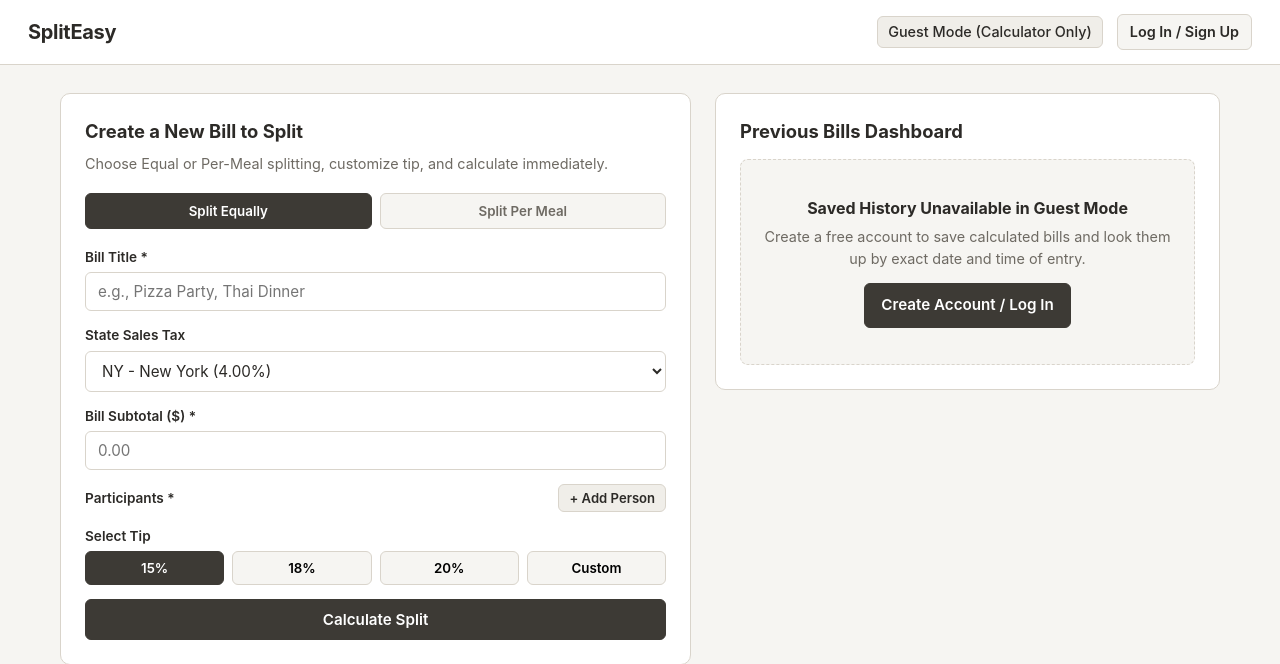
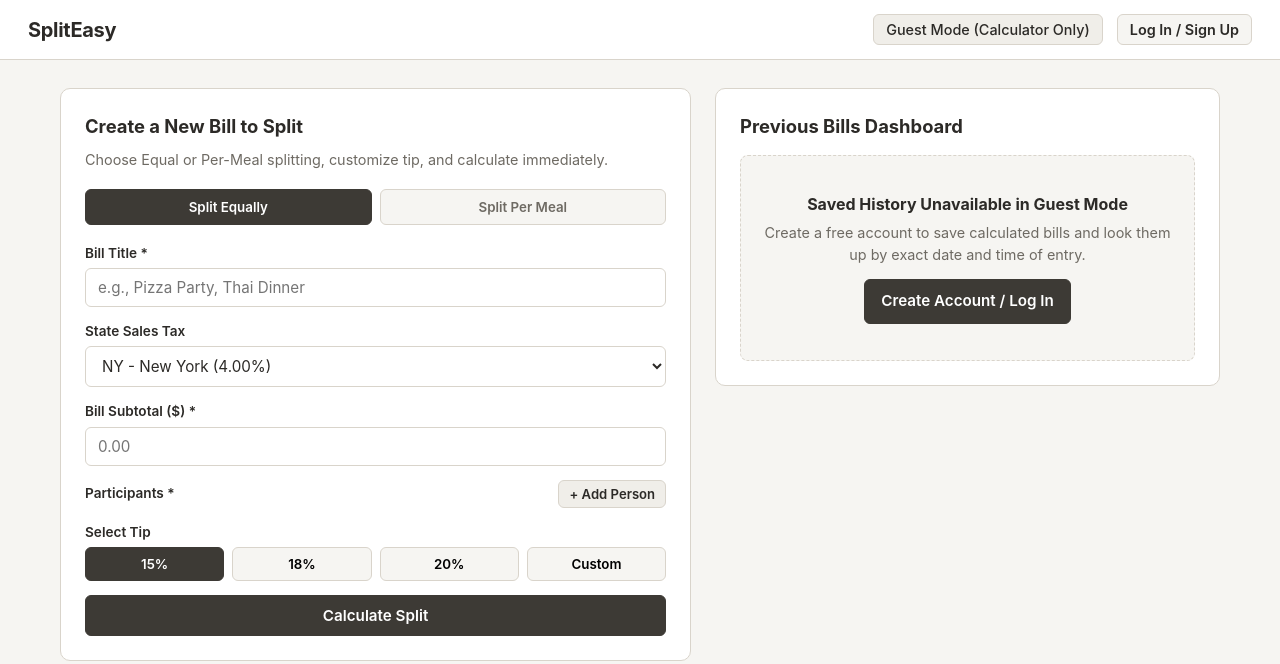
Before and after one commit to Donna-Sayos/SplitEasy, a Flask app: page /splitter in a window 1280 px wide. Shown: the top 664 px of the page. Run offline with Flask 3, Linux system fonts and the light colour scheme; the visitor is signed in with stand-in values (Sample User, id 1); data comes from the database, SQL or seed files in the repository.

Commit message:
FIX: adjusted the guest mode navbar button styling to have the same height

```diff
--- a/static/style.css
+++ b/static/style.css
@@ -57,17 +57,25 @@ body {
 }
 
 .badge {
+  display: inline-flex;
+  align-items: center;
   background-color: var(--card-alt);
   border: 1px solid var(--border);
-  padding: 4px 10px;
+  padding: 6px 12px;
   border-radius: 6px;
+  font-size: 0.9rem;
   font-weight: 500;
+  line-height: 1.2;
 }
 
 .btn-link {
+  display: inline-flex;
+  align-items: center;
   color: var(--text);
   text-decoration: none;
+  font-size: 0.9rem;
   font-weight: 600;
+  line-height: 1.2;
   padding: 6px 12px;
   border: 1px solid var(--border);
   border-radius: 6px;
```
